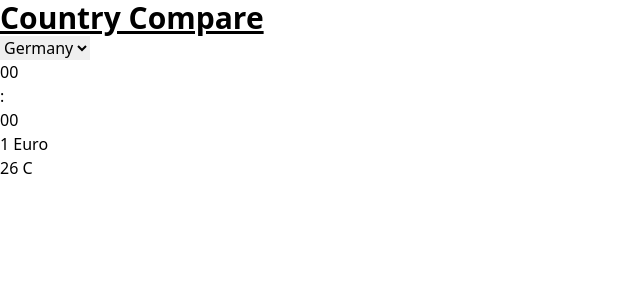
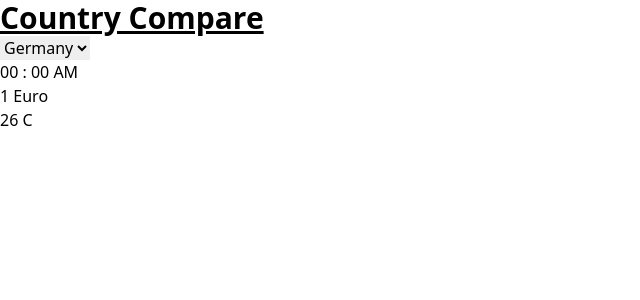
Before and after one commit to FahadQurashi49/converter, an Angular app: page / in a window 1280 px wide. Shown: the top 300 px of the page, without its empty margins (0-640 px from the left). Built offline with nearby package versions, Linux system fonts and the light colour scheme.

Commit message:
feat(Time): add AM/PM in time component

```diff
--- a/src/app/time/time.component.html
+++ b/src/app/time/time.component.html
@@ -1,8 +1,12 @@
 <main>
-    <div id="hours">
+    <span id="hours">
         <span>00</span>
-    </div>:
-    <div id="seconds">
+    </span>
+    <span>&nbsp;:&nbsp;</span>
+    <span id="seconds">
         <span>00</span>
-    </div>
+    </span>
+    <span id="meridiem">
+        <span>&nbsp;AM</span>
+    </span>
 </main>
```
